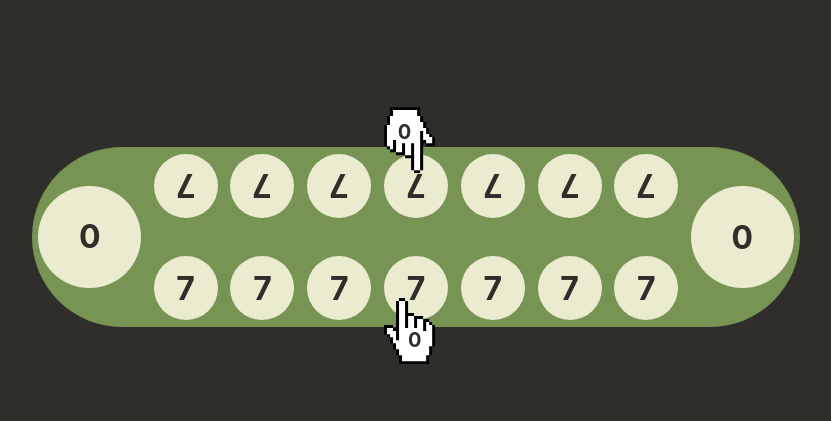
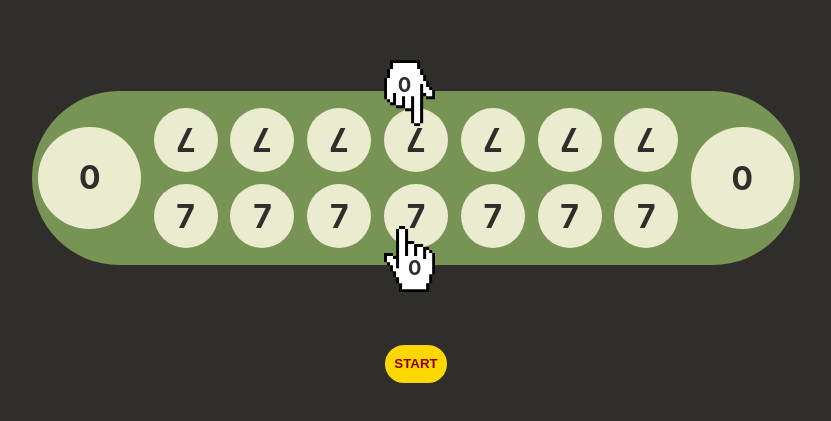
Before and after one commit to ubAI6689/congkak-react, a React (Create React App) app: page / in a window 1280 px wide. Shown: the part 163-584 px from the top of the page, without its empty margins (224-1055 px from the left). Built offline with nearby package versions, Linux system fonts and the light colour scheme.

Commit message:
Add STARTING phase and START button

```diff
--- a/src/components/CongkakBoard.css
+++ b/src/components/CongkakBoard.css
@@ -7,6 +7,29 @@ body {
   align-items: center; /* Center vertically */
   overflow: hidden; /* Hide overflow */
   background-color: #302E2B;
+}
+
+.game-area {
+  display: flex;
+  flex-direction: column;
+  align-items: center;
+  justify-content: center;
+  width: 95vw; /* Adjust as needed */
+  height: 95vh; /* Adjust as needed */
+  padding: 20px; /* Optional */
+}
+
+.start-button {
+  height: 5%;
+  width: auto;
+  border-radius: 2vw;
+  margin-top: 10vh; /* Space above the START button */
+  font-weight: bold;
+  color: darkred;
+  background-color: gold;
+  border: 3px solid gold;
+  /* box-shadow: 0 0 10px gold; */
+  /* Add additional styling for the button */
 }
 
 .game-container {
@@ -46,10 +69,12 @@ body {
 }
 
 .rows-container {
-  display: flex;
+  margin-top: 10px;
+  margin-bottom: 10px;
+  background-origin: flex;
   flex-direction: column;
   align-items: center;
-  gap: 2vw; /* Responsive gap between rows */
+  gap: 10px; /*Responsive gap between rows */
 }
 
 .circles-row {
@@ -72,6 +97,10 @@ body {
   font-weight: bold;
 }
 
+.circle.selected {
+  background-color: gold;
+}
+
 .flipped {
   transform: rotate(180deg);
   /* Ensure the text is still positioned correctly after flipping */
@@ -87,7 +116,7 @@ body {
   background-color: #EBEBD0; /* Different color for houses */
 }
 
-.circle:hover, .house:hover {
+.circle:hover, .start-button:hover {
   cursor: pointer;
 }
 
--- a/src/components/CongkakBoard.js
+++ b/src/components/CongkakBoard.js
@@ -20,36 +20,8 @@ const {
 } = config;
 
 const CongkakBoard = () => {
-  // const [seeds, setSeeds] = useState(new Array(HOLE_NUMBERS).fill(INIT_SEEDS_COUNT)); // 14 holes excluding houses
 
-  // Initialize holes state with seed count and placeholder for setter function
-  const [holes, setHoles] = useState(
-    Array.from({ length: HOLE_NUMBERS }, () => ({
-      seeds: INIT_SEEDS_COUNT,
-      setSeeds: () => {}
-    }))
-  );
-
-  // Function to update the seed count of a specific hole
-  const updateHoleSeeds = useCallback((holeIndex, newSeedCount) => {
-    setHoles(prevHoles =>
-      prevHoles.map((hole, index) =>
-        index === holeIndex ? { ...hole, seeds: newSeedCount } : hole
-      )
-    );
-  }, []);
-
-  // Initialize setter functions for each hole
-  useEffect(() => {
-    setHoles(prevHoles =>
-      prevHoles.map((hole, index) => ({
-        ...hole,
-        setSeeds: newSeedCount => updateHoleSeeds(index, newSeedCount)
-      }))
-    );
-  }, [updateHoleSeeds]);
-
-  // Now we can use holes[index].setSeeds(newCount) to update a specific hole
+  const [seeds, setSeeds] = useState(new Array(HOLE_NUMBERS).fill(INIT_SEEDS_COUNT)); // 14 holes excluding houses
 
   const holeRefs = useRef([]);
   const topHouseRef = useRef(null);
@@ -57,8 +29,22 @@ const CongkakBoard = () => {
 
   const [gamePhase, setGamePhase] = useState('SIMULTANEOUS'); // or 'TURN_BASED'
 
-  const [cursorStatePlayerUpper, setCursorStatePlayerUpper] = useState({ visible: true, left: 0, top: 0 });
-  const [cursorStatePlayerLower, setCursorStatePlayerLower] = useState({ visible: true, left: 0, top: 0 });
+  // New states for the starting phase
+  const [isStartingPhase, setIsStartingPhase] = useState(true);
+  const [isStartButtonPressed, setIsStartButtonPressed] = useState(false);
+
+  // States for starting phase
+  const [startingPositionUpper, setStartingPositionUpper] = useState(null);
+  const [startingPositionLower, setStartingPositionLower] = useState(null);
+  const [upperPlayerConfirmed, setUpperPlayerConfirmed] = useState(false);
+  const [lowerPlayerConfirmed, setLowerPlayerConfirmed] = useState(false);
+
+  // Additional states for prompts and confirmations
+  const [isConfirmingUpper, setIsConfirmingUpper] = useState(false);
+  const [isConfirmingLower, setIsConfirmingLower] = useState(false);
+
+  const [cursorVisibilityUpper, setCursorVisibilityUpper] = useState({ visible: true });
+  const [cursorVisibilityLower, setCursorVisibilityLower] = useState({ visible: true });
 
   const startIndexUpper = Math.round((MIN_INDEX_UPPER + MAX_INDEX_UPPER) / 2);
   const startIndexLower = Math.round((MIN_INDEX_LOWER + MAX_INDEX_LOWER) / 2);
@@ -143,27 +129,19 @@ const CongkakBoard = () => {
     };
 
     function resetCursorPosition() {
-      // Set initial position for PlayerUpper cursor
-      if (holeRefs.current[startIndexUpper]) {
-        const rectUpper = holeRefs.current[startIndexUpper].getBoundingClientRect();
-        setCursorLeftUpper(rectUpper.left + window.scrollX);
-        setCursorTopUpper(rectUpper.top + window.scrollY + (verticalPosUpper * rectUpper.height));
+      updateCursorPositionUpper(holeRefs, startIndexUpper, verticalPosUpper);
       setCurrentHoleIndexUpper(startIndexUpper);
-      }
 
-      // Set initial position for PlayerLower cursor
-      if (holeRefs.current[startIndexLower]) {
-        const rectLower = holeRefs.current[startIndexLower].getBoundingClientRect();
-        setCursorLeftLower(rectLower.left + window.scrollX);
-        setCursorTopLower(rectLower.top + window.scrollY + (verticalPosLower * rectLower.height));
+      updateCursorPositionLower(holeRefs, startIndexLower, verticalPosLower);
       setCurrentHoleIndexLower(startIndexLower);
-      }
     }
   }, [holeRefs, resetCursor]);
 
   // Event listener for keydown events
   useEffect(() => {
+
     const handleKeyDown = (event) => {
+
       let newIndexUpper = currentHoleIndexUpper;
       let newIndexLower = currentHoleIndexLower;
 
@@ -174,11 +152,18 @@ const CongkakBoard = () => {
         } else if (event.key === 'd' || event.key === 'D') {
           newIndexUpper = Math.min(MAX_INDEX_UPPER, currentHoleIndexUpper + 1); // increase
         }
+        setCurrentHoleIndexUpper(newIndexUpper);
+        updateCursorPositionUpper(holeRefs, newIndexUpper, verticalPosUpper);
 
         // Start sowing
         if (event.key === 's' || event.key === 'S') {
+          if (!isStartingPhase) {
             // Start sowing for PlayerUpper
             handleHoleClick(newIndexUpper, PLAYER_UPPER);
+          } else if (!upperPlayerConfirmed) {
+            setStartingPositionUpper(newIndexUpper);
+            // setUpperPlayerConfirmed(true);
+          }
         }
       }
 
@@ -189,21 +174,18 @@ const CongkakBoard = () => {
         } else if (event.key === 'ArrowRight') {
           newIndexLower = Math.max(MIN_INDEX_LOWER, currentHoleIndexLower - 1); // Decrement index
         }
+        setCurrentHoleIndexLower(newIndexLower);
+        updateCursorPositionLower(holeRefs, newIndexLower, verticalPosLower);
 
         if (event.key === 'ArrowDown') {
+          if (!isStartingPhase) {
             // Start sowing for PlayerLower
             handleHoleClick(newIndexLower, PLAYER_LOWER);
+          } else if (!lowerPlayerConfirmed) {
+            setStartingPositionLower(newIndexLower);
+            // setLowerPlayerConfirmed(true);
           }
         }
-
-      // Update hole indices and cursor positions if changed
-      if (newIndexUpper !== currentHoleIndexUpper) {
-        setCurrentHoleIndexUpper(newIndexUpper);
-        updateCursorPositionUpper(holeRefs, newIndexUpper, verticalPosUpper);
-      }
-      if (newIndexLower !== currentHoleIndexLower) {
-        setCurrentHoleIndexLower(newIndexLower);
-        updateCursorPositionLower(holeRefs, newIndexLower, verticalPosLower);
       }
     };
 
@@ -241,7 +223,7 @@ const CongkakBoard = () => {
   const handleHoleClick = async (index, player) => {
 
     // Prevent picking from empty hole
-    if (holes[index].seeds === 0) return;
+    if (seeds[index] === 0) return;
 
     // Determine player-specific states and actions
     const isUpperPlayer = player === PLAYER_UPPER;
@@ -253,31 +235,34 @@ const CongkakBoard = () => {
     const maxIndex = isUpperPlayer ? MAX_INDEX_UPPER : MAX_INDEX_LOWER;
     const minIndex = isUpperPlayer ? MIN_INDEX_LOWER : 0;
 
+    // Start sowing
+    setIsSowing(true);
+
     let currentIndex = index;
+    let newSeeds = [...seeds];
+    let seedsInHand = 0;
     let hasPassedHouse = 0;
     let justFilledHome = false;
     let getAnotherTurn = false;
 
-    // Start sowing
-    setIsSowing(true);
+    // Pick up all seed
+    seedsInHand = newSeeds[index];
+    setCurrentSeedsInHand(seedsInHand);
+    newSeeds[index] = 0;
+    setSeeds([...newSeeds]);
 
-    let seedsInHand = holes[index].seeds;
-    setCurrentSeedsInHand(seedsInHand);
-
-    // Update the starting hole using functional update
-    setHoles(prevHoles =>
-      prevHoles.map((hole, i) =>
-        i === index ? { ...hole, seeds: 0 } : hole)
-    );
-
+    // Pick up animation
     if (isUpperPlayer) {
       await updateCursorPositionUpper(holeRefs, currentIndex, 0);
     } else {
       await updateCursorPositionLower(holeRefs, currentIndex, 0);
     }
 
+
     while (seedsInHand > 0) {
-      // Check if the next hole is House
+      /** ============================================
+       *              Sowing to House
+       * ===========================================*/
       if ((currentIndex === maxIndex && player === currentTurn) ||
           (currentIndex === maxIndex && gamePhase === 'SIMULTANEOUS')) {
         hasPassedHouse++;
@@ -294,19 +279,11 @@ const CongkakBoard = () => {
           currentIndex = minIndex;
         } else {
           getAnotherTurn = true;
+          // reset cursor position
           if (isUpperPlayer) {
-            if (holeRefs.current[startIndexUpper]) {
-              const rectUpper = holeRefs.current[startIndexUpper].getBoundingClientRect();
-              setCursorLeftUpper(rectUpper.left + window.scrollX);
-              setCursorTopUpper(rectUpper.top + window.scrollY + (verticalPosUpper * rectUpper.height));
-            }
+            await updateCursorPositionUpper(holeRefs, startIndexUpper, verticalPosUpper);
           } else {
-            // Set initial position for PlayerLower cursor
-            if (holeRefs.current[startIndexLower]) {
-              const rectLower = holeRefs.current[startIndexLower].getBoundingClientRect();
-              setCursorLeftLower(rectLower.left + window.scrollX);
-              setCursorTopLower(rectLower.top + window.scrollY + (verticalPosLower * rectLower.height));
-            }
+            await updateCursorPositionLower(holeRefs, startIndexLower, verticalPosLower);
           }
           setIsSowing(false);
           continue;
@@ -320,12 +297,6 @@ const CongkakBoard = () => {
         currentIndex = (currentIndex + 1) % HOLE_NUMBERS;
       }
 
-      // Updating current hole's seeds
-      setHoles(prevHoles =>
-        prevHoles.map((hole, i) =>
-          i === currentIndex ? { ...hole, seeds: hole.seeds + 1 } : hole)
-      );
-
       if (isUpperPlayer) {
         await updateCursorPositionUpper(holeRefs, currentIndex, verticalAdjustment);
       } else {
@@ -333,22 +304,26 @@ const CongkakBoard = () => {
       }
 
       // Update holes
+      newSeeds[currentIndex]++;
+      setSeeds([...newSeeds]);
+
+      // Update seeds in hand
       seedsInHand--;
       setCurrentSeedsInHand(seedsInHand);
 
-      // Continue sowing
-      if (seedsInHand === 0 && holes[currentIndex].seeds > 1) {
-        // await new Promise(resolve => setTimeout(resolve, 200)); // Animation delay
-        const seedsToPickUp = holes[currentIndex].seeds;
-        seedsInHand = seedsToPickUp; // Pick up all seeds from the current hole
-        setCurrentSeedsInHand(seedsToPickUp);
+      /** ============================================
+       *  If landed on non-empty house, continue sowing
+       * ===========================================*/
+      if (seedsInHand === 0 && newSeeds[currentIndex] > 1) {
+        await new Promise(resolve => setTimeout(resolve, 200)); // Animation delay
+        seedsInHand = newSeeds[currentIndex]; // Pick up all seeds from the current hole
+        setCurrentSeedsInHand(seedsInHand);
 
         // Empty the current hole
-        setHoles(prevHoles =>
-          prevHoles.map((hole, i) =>
-            i === currentIndex ? { ...hole, seeds: 0 } : hole)
-        );
+        newSeeds[currentIndex] = 0;
+        setSeeds([...newSeeds]);
 
+        // Pick up animation
         if (isUpperPlayer) {
           await updateCursorPositionUpper(holeRefs, currentIndex, 0);
         } else {
@@ -357,9 +332,11 @@ const CongkakBoard = () => {
 
       }
 
-      // Capture logic goes here (similar to previous implementation)
+       /** ============================================
+       *               Capturing
+       * ===========================================*/
       // If landed in empty hole, check for capture
-      if (seedsInHand === 0 && holes[currentIndex].seeds === 1) {
+      if (seedsInHand === 0 && newSeeds[currentIndex] === 1) {
 
         // Capture only if the player has passed their house at least once
         if (hasPassedHouse === 0) continue;
@@ -376,7 +353,7 @@ const CongkakBoard = () => {
         const oppositeIndex = MAX_INDEX_LOWER - currentIndex;
 
         // Check if the opposite hole has seeds
-        if (holes[oppositeIndex].seeds === 0) continue;
+        if (newSeeds[oppositeIndex] === 0) continue;
 
         // Pick up current hole animation
         if (isUpperPlayer) {
@@ -384,9 +361,10 @@ const CongkakBoard = () => {
         } else {
           await updateCursorPositionLower(holeRefs, currentIndex, 0);
         }
-        seedsInHand = holes[currentIndex].seeds;
+        seedsInHand = newSeeds[currentIndex];
         setCurrentSeedsInHand(seedsInHand);
-        holes[currentIndex].setSeeds(0);
+        newSeeds[currentIndex] = 0;
+        setSeeds([...newSeeds]);
 
         // Capturing ... (picking up from opposite hole)
         if (isUpperPlayer) {
@@ -394,10 +372,11 @@ const CongkakBoard = () => {
         } else {
           await updateCursorPositionLower(holeRefs, oppositeIndex, verticalAdjustment);
         }
-        const capturedSeeds = holes[oppositeIndex].seeds + seedsInHand;
+        const capturedSeeds = newSeeds[oppositeIndex] + seedsInHand;
         seedsInHand = capturedSeeds;
         setCurrentSeedsInHand(seedsInHand);
-        holes[oppositeIndex].setSeeds(0);
+        newSeeds[oppositeIndex] = 0;
+        setSeeds([...newSeeds]);
 
         // Send captured seeds to House
         // Animate cursor to the appropriate house and add captured seeds
@@ -407,7 +386,13 @@ const CongkakBoard = () => {
           await updateCursorPositionLower(currentHouseRef, currentHouseRef.current, 0.1);
         }
         setHouseSeeds(prevSeeds => prevSeeds + capturedSeeds);
-        setResetCursor(prev => !prev);
+
+        // reset cursor position
+        if (isUpperPlayer) {
+          await updateCursorPositionUpper(holeRefs, startIndexUpper, verticalPosUpper);
+        } else {
+          await updateCursorPositionLower(holeRefs, startIndexLower, verticalPosLower);
+        }
 
         // Update the state with the new distribution of seeds
         seedsInHand = 0;
@@ -424,26 +409,15 @@ const CongkakBoard = () => {
   };
 
   return (
+    <div className='game-area'>
       <div ref={gameContainerRef} className={`game-container ${isGameOver ? 'game-over' : ''}`}>
         {/* <div className="current-turn">Current Turn: {currentTurn}</div> */}
         <div className='game-content'>
           <House position="lower" seedCount={lowHouseSeeds} ref={lowHouseRef}/>
           <div className="rows-container">
           {/* Update the Row for upper player */}
-        <Row
-          holes={holes.slice(MIN_INDEX_UPPER, MIN_INDEX_LOWER)}
-          rowType="upper"
-          isUpper={true}
-          refs={holeRefs.current}
-          onClick={handleHoleClick}
-        />
-
-        <Row
-          holes={holes.slice(MIN_INDEX_LOWER).reverse()}
-          rowType="lower"
-          refs={holeRefs.current}
-          onClick={handleHoleClick}
-        />
+          <Row seeds={seeds.slice(MIN_INDEX_UPPER, MIN_INDEX_LOWER)} rowType="upper" isUpper={true} onClick={handleHoleClick} refs={holeRefs.current} selectedHole={startingPositionUpper}/>
+          <Row seeds={seeds.slice(MIN_INDEX_LOWER).reverse()} rowType="lower" onClick={handleHoleClick} refs={holeRefs.current} selectedHole={startingPositionLower} />
 
         </div>
           <House position="upper" seedCount={topHouseSeeds} ref={topHouseRef} isUpper={true}/>
@@ -451,7 +425,7 @@ const CongkakBoard = () => {
           <Cursor
             top={cursorTopUpper}
             left={cursorLeftUpper}
-          visible={cursorStatePlayerUpper.visible}
+            visible={cursorVisibilityUpper.visible}
             seedCount={currentSeedsInHandUpper} // Adjust based on Player 1's state
             isTopTurn={true} // Always true for Player 1
           />
@@ -459,11 +433,15 @@ const CongkakBoard = () => {
           <Cursor
             top={cursorTopLower}
             left={cursorLeftLower}
-          visible={cursorStatePlayerLower.visible}
+            visible={cursorVisibilityLower.visible}
             seedCount={currentSeedsInHandLower} // Adjust based on Player 2's state
             isTopTurn={false} // Always false for Player 2
           />
         </div>
+      </div>
+      {!isStartButtonPressed && isStartingPhase && (
+          <button className="start-button" onClick={() => setIsStartButtonPressed(true)}>START</button>
+      )}
       {isGameOver && (
         <div className="game-over-message">
           {outcomeMessage}
--- a/src/components/Hole.js
+++ b/src/components/Hole.js
@@ -1,12 +1,13 @@
 import React, { forwardRef } from 'react';
 
-const Hole = forwardRef(({ index, isUpper, seedCount, onClick }, ref) => {
+const Hole = forwardRef(({ index, isUpper, seedCount, onClick, isSelected }, ref) => {
+  const selectedClass = isSelected ? 'selected' : '';
   return (
-    <div ref={ref} className={`circle ${isUpper ? 'upper-row' : ''}`} onClick={() => onClick(index)}>
+    <div ref={ref} className={`circle ${isUpper ? 'upper-row' : ''}} ${selectedClass}`} onClick={() => onClick(index)}>
       <div className="circle-index">{index}</div>
-      <div className={`seed-count ${isUpper ? 'flipped' : ''}`}>
-        {seedCount}
-      </div>
+        <div className={`seed-count ${isUpper ? 'flipped' : ''}`}>
+          {seedCount}
+        </div>
     </div>
   );
 });
--- a/src/components/Row.js
+++ b/src/components/Row.js
@@ -2,12 +2,13 @@ import React from 'react';
 import Hole from './Hole';
 import config from '../config/config';
 
-const Row = ({ holes, isUpper, rowType, onClick, refs }) => {
+const Row = ({ seeds, isUpper, rowType, onClick, refs, selectedHole }) => {
   return (
     <div className="circles-row">
-      {holes.map((hole, index) => {
+      {seeds.map((seedCount, index) => {
         // Adjust the index based on the row type
         const adjustedIndex = rowType === 'upper' ? index : config.MAX_INDEX_LOWER - index;
+        const isSelected = adjustedIndex === selectedHole;
 
         return (
           <Hole
@@ -15,9 +16,9 @@ const Row = ({ holes, isUpper, rowType, onClick, refs }) => {
             ref={el => refs[adjustedIndex] = el}
             index={adjustedIndex}
             isUpper={isUpper}
-            seedCount={hole.seeds}
-            setSeedCount={hole.setSeeds} // Pass the setSeeds function to each Hole
-            onClick={() => onClick(adjustedIndex)}
+            seedCount={seedCount}
+            onClick={onClick}
+            isSelected={isSelected}
           />
         );
       })}
```
Lines whose indentation alone changed are shown as unchanged.
